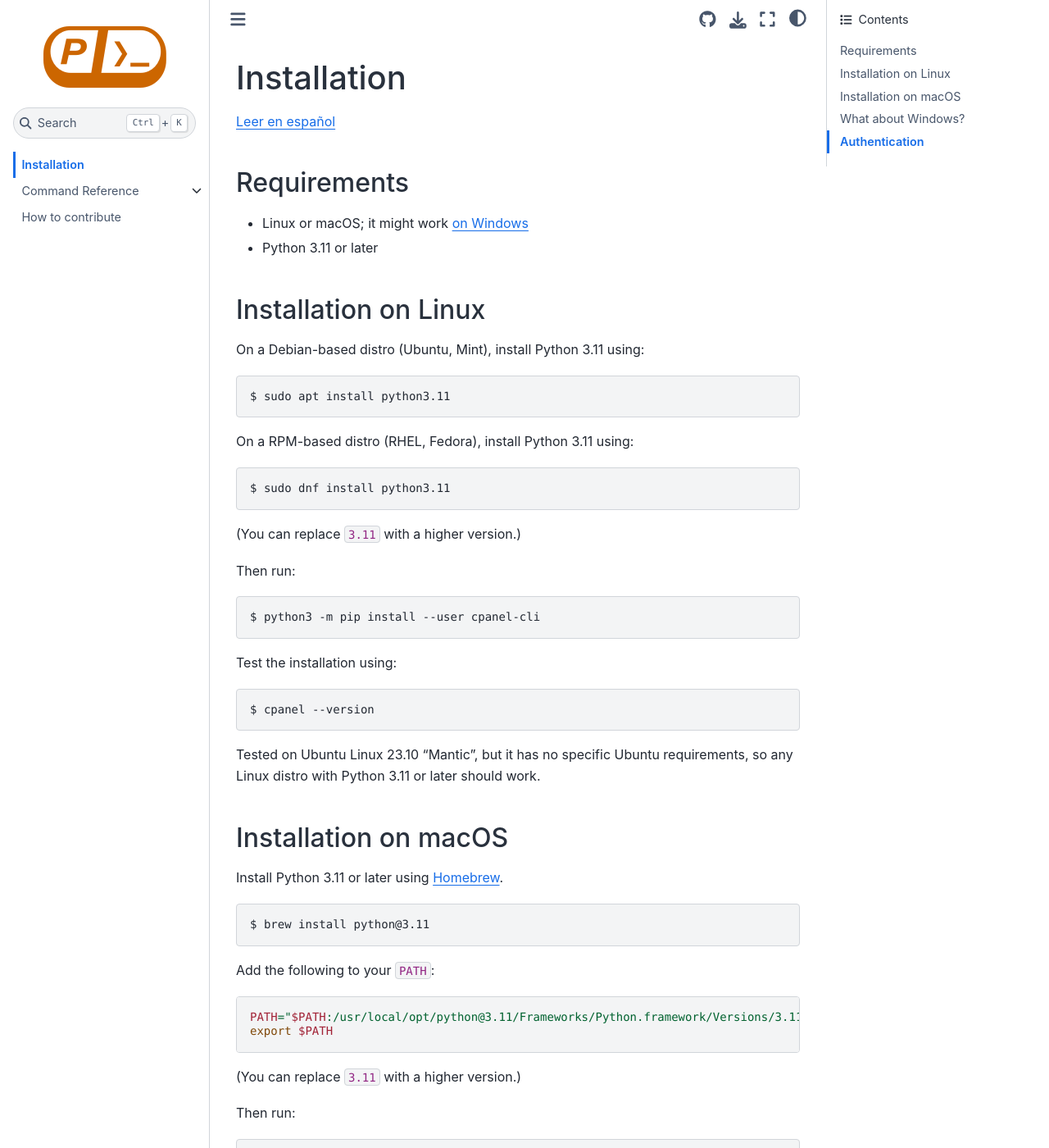
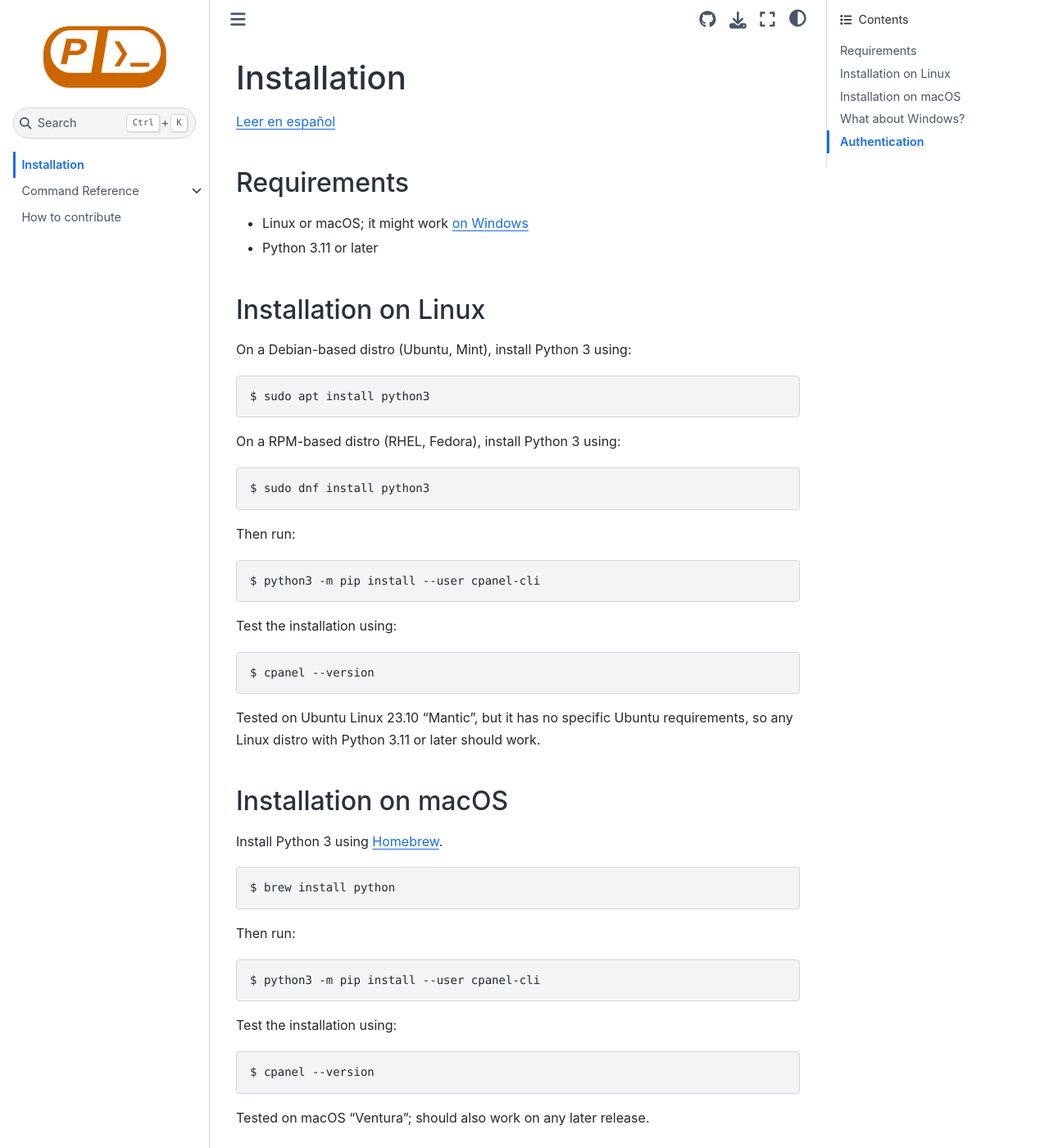
Before and after one commit to layfellow/cpanel-cli, a Sphinx documentation site: the page built from doc/installation.rst, in a window 1280 px wide and 1400 px high. Shown: the whole window at 82% size. Built offline with Sphinx 7.4.7 and the Sphinx Book theme 1.1.4, drawn with Linux system fonts in a browser that asks for light colours.

Commit message:
Improve installation instructions

```diff
--- a/doc/installation.rst
+++ b/doc/installation.rst
@@ -15,19 +15,17 @@
 Installation on Linux
 =====================
 
-On a Debian-based distro (Ubuntu, Mint), install Python 3.11 using:
+On a Debian-based distro (Ubuntu, Mint), install Python 3 using:
 
 .. code:: sh
 
-    $ sudo apt install python3.11
+    $ sudo apt install python3
 
-On a RPM-based distro (RHEL, Fedora), install Python 3.11 using:
+On a RPM-based distro (RHEL, Fedora), install Python 3 using:
 
 .. code:: sh
 
-    $ sudo dnf install python3.11
-
-(You can replace ``3.11`` with a higher version.)
+    $ sudo dnf install python3
 
 Then run:
 
@@ -47,20 +45,11 @@
 Installation on macOS
 =====================
 
-Install Python 3.11 or later using `Homebrew <https://brew.sh/>`_.
+Install Python 3 using `Homebrew <https://brew.sh/>`_.
 
 .. code:: sh
 
-    $ brew install python@3.11
-
-Add the following to your ``PATH``:
-
-.. code:: sh
-
-    PATH="$PATH:/usr/local/opt/python@3.11/Frameworks/Python.framework/Versions/3.11/bin"
-    export $PATH
-
-(You can replace ``3.11`` with a higher version.)
+    $ brew install python
 
 Then run:
 
```
Also changed, not shown: 1 other file.
